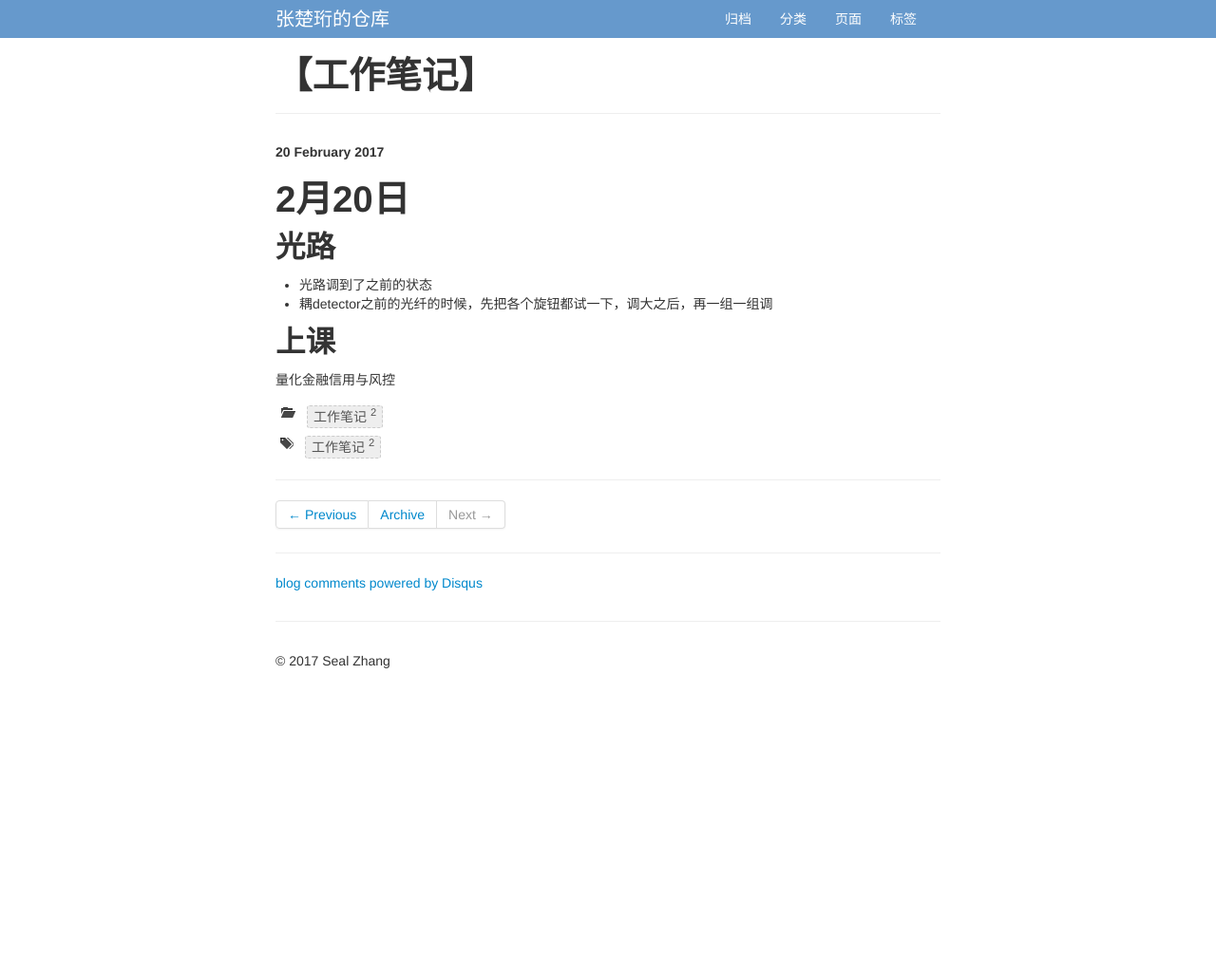
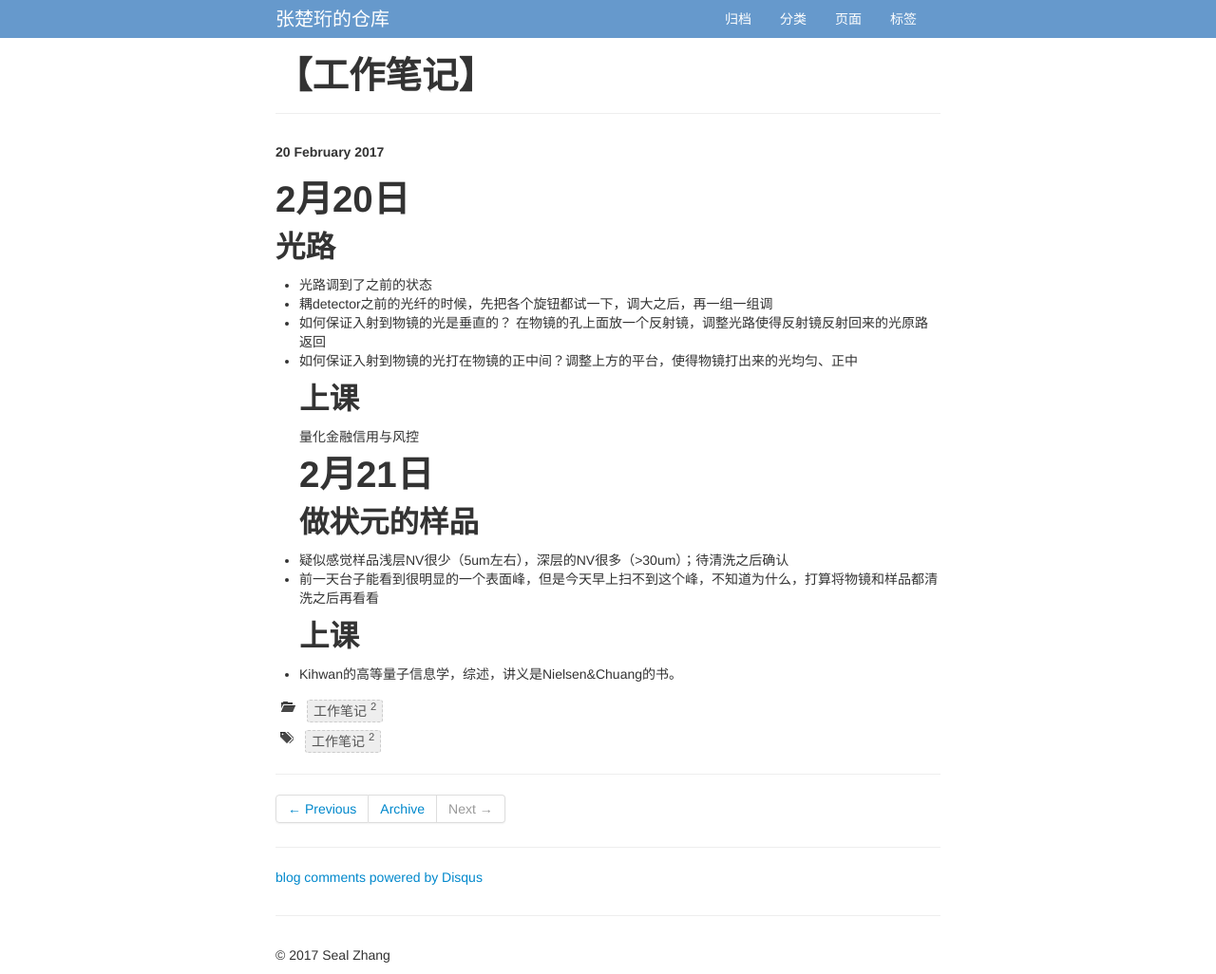
Before and after one commit to zhangchuheng123/zhangchuheng123.github.io, a Jekyll site: the page built from _posts/Diary/2017-02-20-工作笔记.md, in a window 1280 px wide. Shown: the whole page at 95% size. Built offline with Jekyll 4.4.1, drawn with Linux system fonts in a browser that asks for light colours; comment, search, counter and statistics services are not loaded; before the commit the page ends 900 px from its top, so only the background shows below that.

Commit message:
工作笔记

```diff
--- a/_posts/Diary/2017-02-20-工作笔记.md
+++ b/_posts/Diary/2017-02-20-工作笔记.md
@@ -9,10 +9,15 @@ tags: [工作笔记]
 
 # 2月20日
 ## 光路
-
 * 光路调到了之前的状态
 * 耦detector之前的光纤的时候，先把各个旋钮都试一下，调大之后，再一组一组调
-
+* 如何保证入射到物镜的光是垂直的？ 在物镜的孔上面放一个反射镜，调整光路使得反射镜反射回来的光原路返回
+* 如何保证入射到物镜的光打在物镜的正中间？调整上方的平台，使得物镜打出来的光均匀、正中
 ## 上课
-
 量化金融信用与风控
+# 2月21日
+## 做状元的样品
+* 疑似感觉样品浅层NV很少（5um左右），深层的NV很多（>30um）；待清洗之后确认
+* 前一天台子能看到很明显的一个表面峰，但是今天早上扫不到这个峰，不知道为什么，打算将物镜和样品都清洗之后再看看
+## 上课
+* Kihwan的高等量子信息学，综述，讲义是Nielsen&Chuang的书。
```
